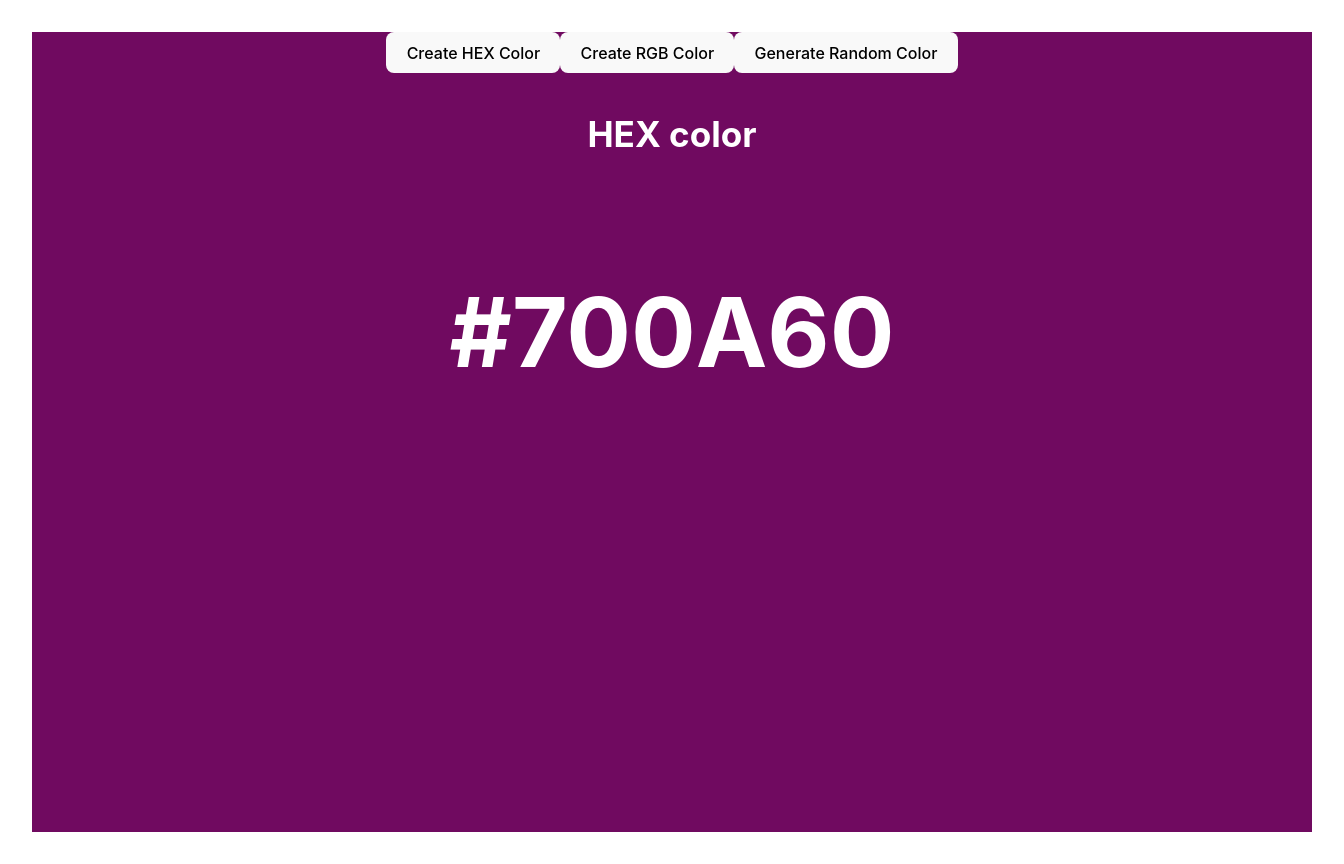
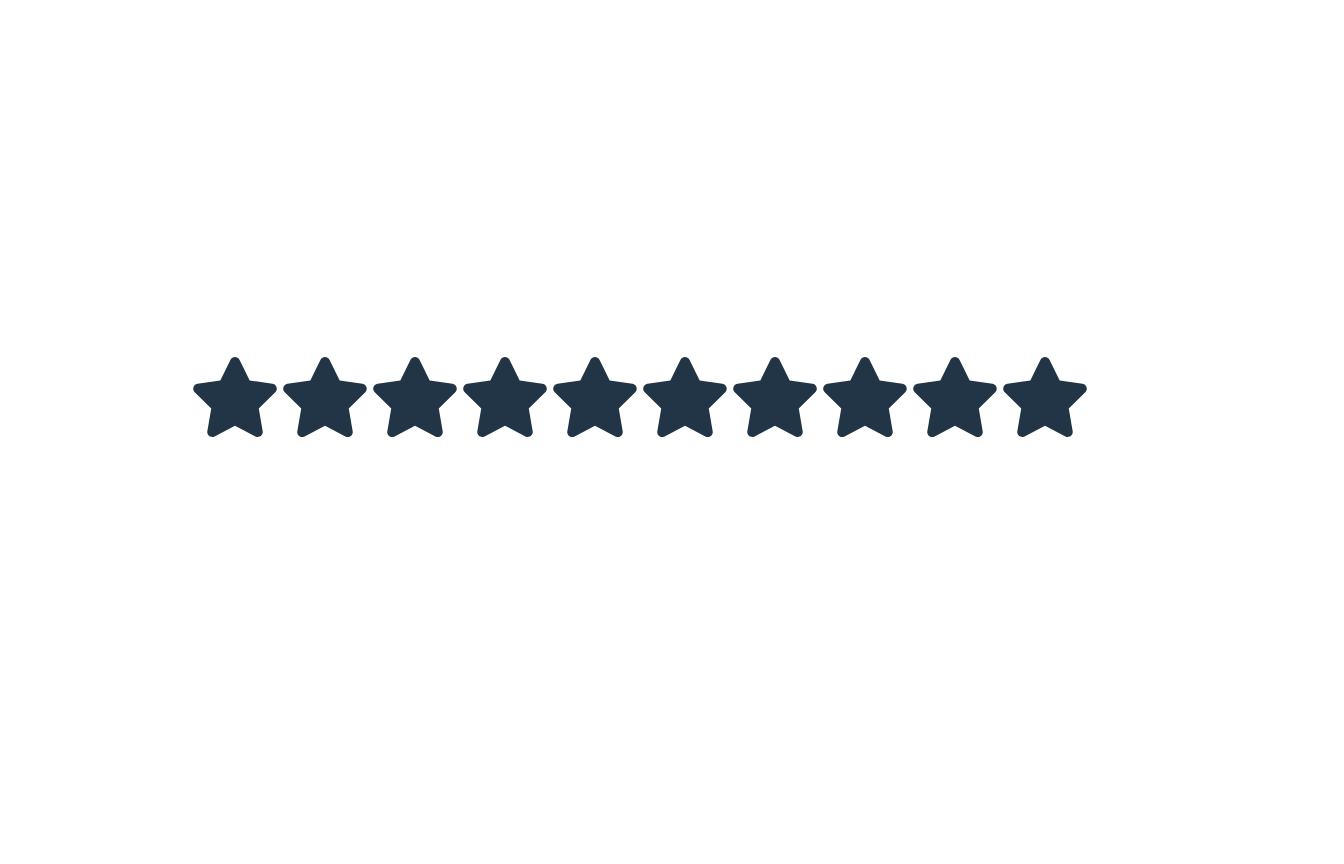
Before and after one commit to fahizrahmank/practice-react, a React (Vite) app: page / in a window 1280 px wide. Shown: the whole page, 1344 px wide, since content can reach past the window. After the commit the page ends 800 px from the top, so only its background shows below. Built offline with nearby package versions, Linux system fonts and the light colour scheme.

Commit message:
update starRatng

```diff
--- a/src/App.jsx
+++ b/src/App.jsx
@@ -1,6 +1,7 @@
 import "./App.css";
 import Accordian from "./Components/Accordian";
 import RandomColor from "./Components/RandomColor";
+import StarRating from "./Components/StarRating";
 
 function App() {
   return (
@@ -11,9 +12,11 @@ function App() {
 
       {/* random Color Component */}
 
-      <RandomColor/>
+      {/* <RandomColor/> */}
 
+      {/* star rating */}
 
+    <StarRating noOfStars={10}/>
     </>
   );
 }
--- a/src/Components/star-rating/index.jsx
+++ b/src/Components/StarRating/index.jsx
@@ -1,7 +1,7 @@
 import React, { useState } from "react";
 import { FaStar } from "react-icons/fa";
 
-const starRating = ({ noOfStar = 5 }) => {
+const StarRating = ({ noOfStars = 5 }) => {
   const [rating, setRaing] = useState(0);
   const [hover, setHover] = useState(0);
   function handleClick(getCurrentIndex) {
@@ -16,8 +16,8 @@ const starRating = ({ noOfStar = 5 }) => {
 
   }
   return (
-    <div className="star-aing">
-      {[...Array(noOfStar)].map((_, index) => {
+    <div className="star-raing">
+      {[...Array(noOfStars)].map((_, index) => {
         index += 1;
         return (
           <FaStar
@@ -25,7 +25,7 @@ const starRating = ({ noOfStar = 5 }) => {
             onClick={() => handleClick(index)}
             onMouseMove={() => handleMouseEnter(index)}
             onMouseLeave={() => handleMouseLeave(index)}
-            size={40}
+            size={90}
           />
         );
       })}
@@ -33,4 +33,4 @@ const starRating = ({ noOfStar = 5 }) => {
   );
 };
 
-export default starRating;
+export default StarRating;
```
Also changed, not shown: src/Components/StarRating/style.css (added).
